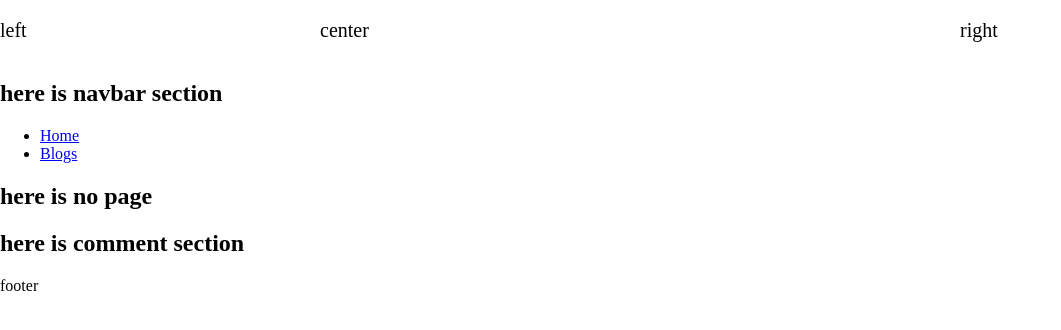
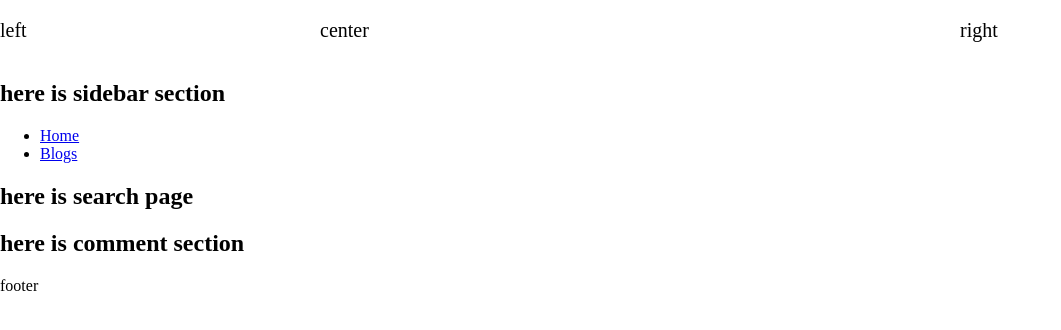
Before and after one commit to zolmitriptan/zolmitriptan.github.io, a React (Create React App) app: page /search in a window 1280 px wide. Shown: the top 330 px of the page, without its empty margins (0-1061 px from the left). Built offline with nearby package versions, Linux system fonts and the light colour scheme.

Commit message:
add search page and sidebar

```diff
--- a/src/App.jsx
+++ b/src/App.jsx
@@ -1,5 +1,5 @@
 import React from 'react';
-import Navbar from "./components/navbar/Navbar";
+import Sidebar from "./components/sidebar/Sidebar";
 import Comment from "./components/comment/Comment";
 import Header from "./components/header/Header";
 import Footer from "./components/footer/Footer";
@@ -10,7 +10,7 @@ function App() {
     <div>
       <Layout>
         <Header />
-        <Navbar />
+        <Sidebar />
         <Comment />
         <Footer />
       </Layout>
--- a/src/components/navbar/Navbar.jsx
+++ b/src/components/sidebar/Sidebar.jsx
@@ -1,10 +1,10 @@
 import React from 'react';
 import {Link, Outlet} from "react-router-dom";
 
-function Navbar() {
+function Sidebar() {
   return (
     <div>
-      <h1>here is navbar section</h1>
+      <h1>here is sidebar section</h1>
       <nav>
         <ul>
           <li>
@@ -21,4 +21,4 @@ function Navbar() {
   );
 }
 
-export default Navbar;
+export default Sidebar;
--- a/src/index.jsx
+++ b/src/index.jsx
@@ -6,6 +6,7 @@ import Loading from "./components/loading/Loading";
 import Home from "./pages/Home";
 import Blogs from "./pages/Blogs";
 import NoPage from "./pages/NoPage";
+import Search from "./pages/Search";
 
 const root = ReactDOM.createRoot(document.getElementById('root'));
 root.render(
@@ -15,6 +16,7 @@ root.render(
         <Route path="/" element={<App />}>
           <Route index element={<Home />} />
           <Route path="blogs" element={<Blogs />} />
+          <Route path="search" element={<Search />} />
           <Route path="*" element={<NoPage />} />
         </Route>
       </Routes>
--- /dev/null
+++ b/src/pages/Search.jsx
@@ -0,0 +1,12 @@
+import React from 'react';
+import './page.scss'
+
+function Search() {
+  return (
+    <div>
+      <h1>here is search page</h1>
+    </div>
+  );
+}
+
+export default Search;
```
